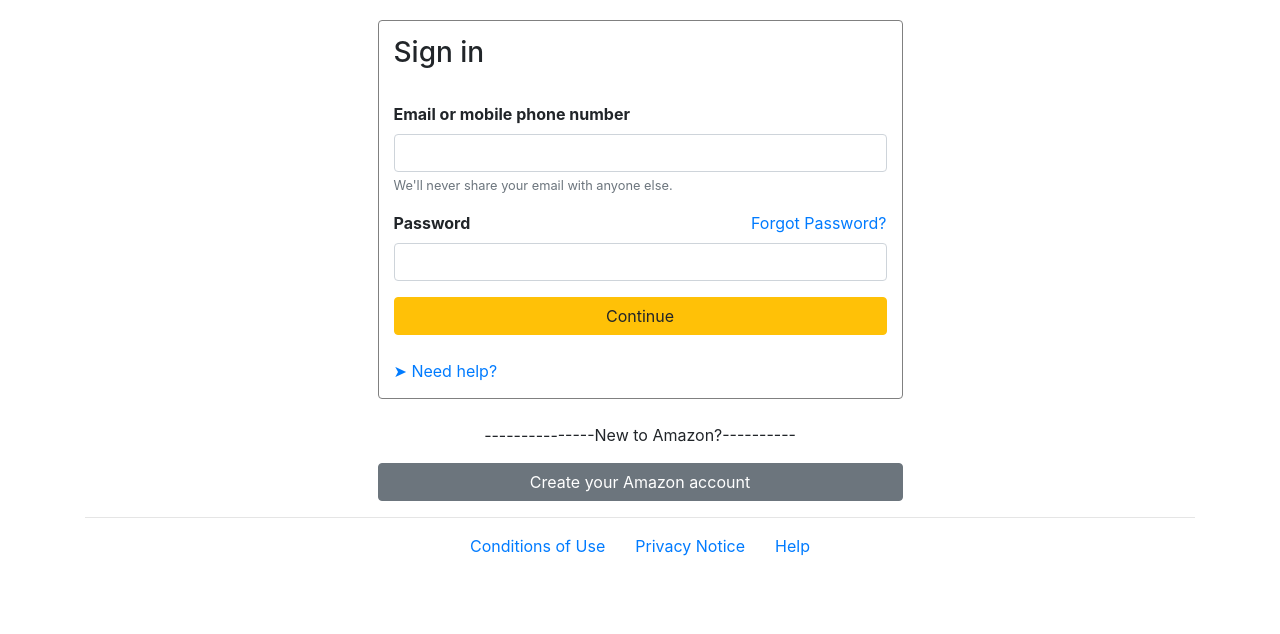
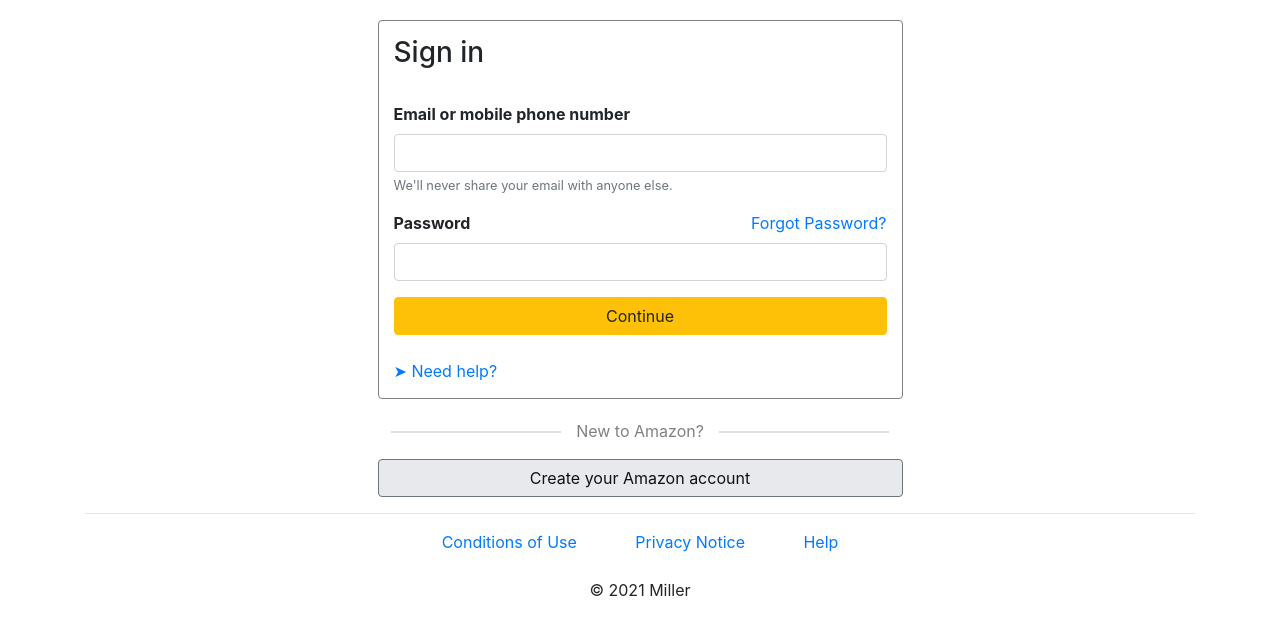
Before and after one commit to mille383/amazon, a plain HTML site: page index.html in a window 1280 px wide. Drawn offline with nearby package versions, Linux system fonts and the light colour scheme.

Commit message:
updated buttons, New to Amazon? with horizontal line, and footer

```diff
--- a/index.html
+++ b/index.html
@@ -16,8 +16,6 @@
     <!-- Salting algorithm -->
     <!-- abc123 k3tweGNSDVioHEEIGOWJjjjjjbzaDV xccjj
     abc123 09bfii[b[psidopAKVDopk]] -->
-
-
     <title>Amazon Login</title>
   </head>
   <body>
@@ -52,21 +50,23 @@
               <!-- <br>   -->
               <!-- <a href='https://www.amazon.com/gp/help/customer/account-issues/ref=ap_login_with_otp_claim_collection?ie=UTF8'>Other Issues with Sign-in</a>   -->
             </div>
-          <br>
-          <!-- must be better way to do this with line -->
-          <p style = "text-align: center;">---------------New to Amazon?----------</p>
-          <button type="submit" class="btn btn-secondary">Create your Amazon account</button>
+
+
+          <p class="new-text text-center"><span>New to Amazon?</span></p>
+          <button type="submit" class="btn btn-secondary account-btn">Create your Amazon account</button>
         </div>
         <hr>
-        <div class="col-4 offset-4 foot">
-          <a href='https://www.amazon.com'>Conditions of Use</a>
-          <a href='https://www.amazon.com'>Privacy Notice</a>
-          <a href='https://www.amazon.com'>Help</a>
-        </div>
+
       </div>
     </main>
 
-    <footer>
+    <footer class = "col-4 offset-4">
+      <div class="foot">
+        <a href='https://www.amazon.com'>Conditions of Use</a>
+        <a href='https://www.amazon.com'>Privacy Notice</a>
+        <a href='https://www.amazon.com'>Help</a>
+        </div><br>
+        <p style="text-align:center;">&copy 2021 Miller</p>
 
     </footer>
 
--- a/static/css/main.css
+++ b/static/css/main.css
@@ -41,3 +41,31 @@
     justify-content: space-between;
     text-align: center;
 }
+
+.new-text {
+    margin-top: 20px;
+    color: gray;
+    position: relative;
+    z-index: 1;
+}
+
+.new-text:before {
+    border-top: 2px solid #dfdfdf;
+    content:"";
+    margin: 0 auto; /* this centers the line to the full width specified */
+    position: absolute;
+    top: 50%; left: 0; right: 0; bottom: 0;
+    width: 95%;
+    z-index: -1;
+}
+
+span {
+    /* to hide the lines from behind the text, you have to set the background color the same as the container */
+    background: #fff;
+    padding: 0 15px;
+}
+
+.account-btn {
+    background: #e7e9ec;
+    color: #111;
+}
```
